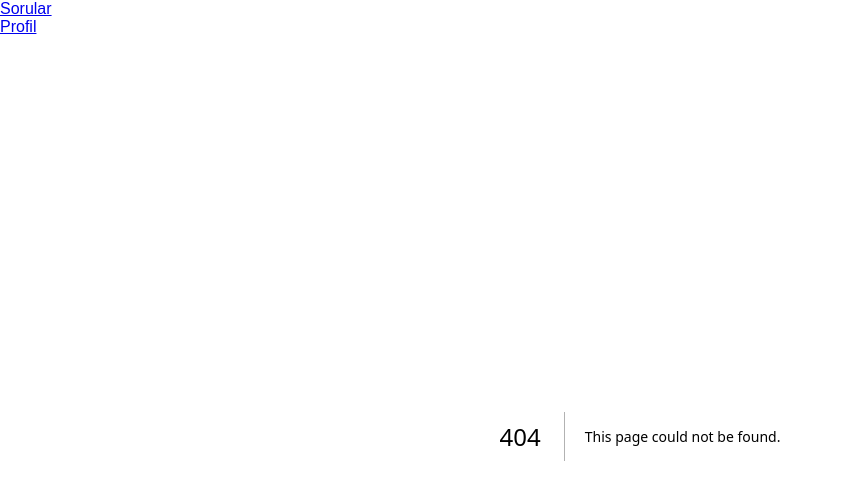
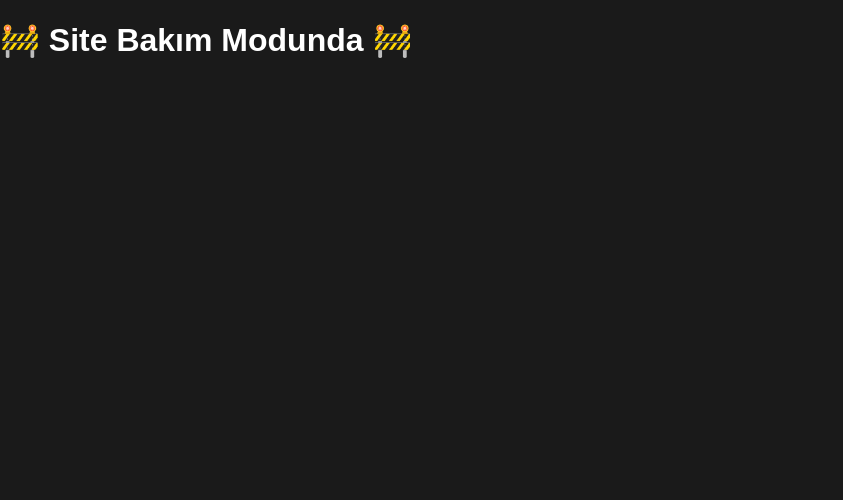
Before and after one commit to mdemirk1/kodhane, a Next.js app: page /maintenance in a window 1280 px wide. Before the commit this address had no page. Shown: the top 500 px of the page, without its empty margins (0-843 px from the left). Built offline with nearby package versions, Linux system fonts and the light colour scheme.

Commit message:
maintanence mod added.

```diff
--- a/pages/_app.js
+++ b/pages/_app.js
@@ -1,29 +1,17 @@
 import "../styles/globals.css";
-import Link from "next/link";
-import React from "react";
+import { useState, useEffect } from "react";
+import Maintenance from "./maintenance";
 
 function MyApp({ Component, pageProps }) {
-  return (
-    <div className="min-h-screen bg-gray-900 text-white">
-      {/* Navbar */}
-      <nav className="flex justify-between p-4 bg-gray-800 shadow-lg">
-        <div className="space-x-4">
-          <Link href="/problems">
-            <span className="hover:text-green-300 cursor-pointer">Sorular</span>
-          </Link>
-          <br></br>
-          <Link href="/profile">
-            <span className="hover:text-green-300 cursor-pointer">Profil</span>
-          </Link>
-        </div>
-      </nav>
+  // Bakım modunu buradan kontrol edebilirsin.
+  const [maintenanceMode, setMaintenanceMode] = useState(true); // true = bakım açık
 
-      {/* Sayfa İçeriği */}
-      <main className="p-4">
-        <Component {...pageProps} />
-      </main>
-    </div>
-  );
+  useEffect(() => {
+    // Eğer bakım modunu değiştirmek istersen buradan yönetebilirsin.
+    // Örneğin, bunu localStorage veya bir API'den alabilirsin.
+  }, []);
+
+  return maintenanceMode ? <Maintenance /> : <Component {...pageProps} />;
 }
 
 export default MyApp;
--- /dev/null
+++ b/pages/maintenance.js
@@ -0,0 +1,7 @@
+export default function Maintenance() {
+    return (
+      <div className="flex h-screen items-center justify-center bg-gray-900 text-white">
+        <h1 className="text-3xl font-bold text-red-500">🚧 Site Bakım Modunda 🚧</h1>
+      </div>
+    );
+  }
```
